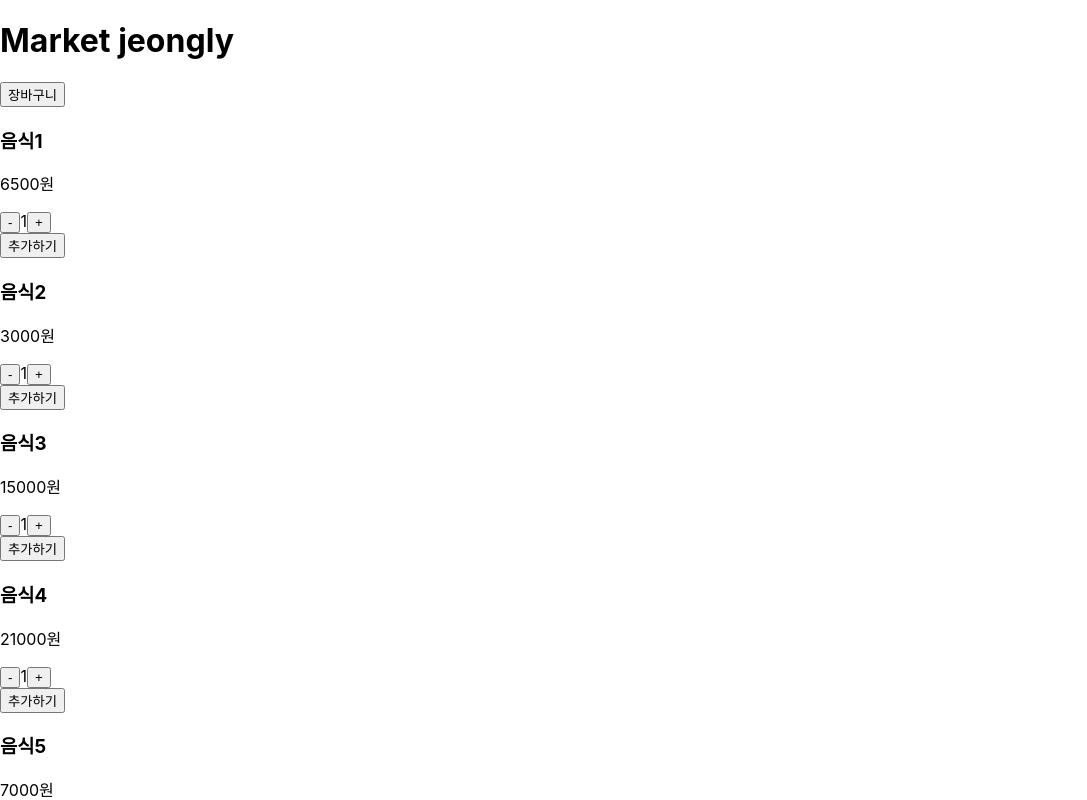
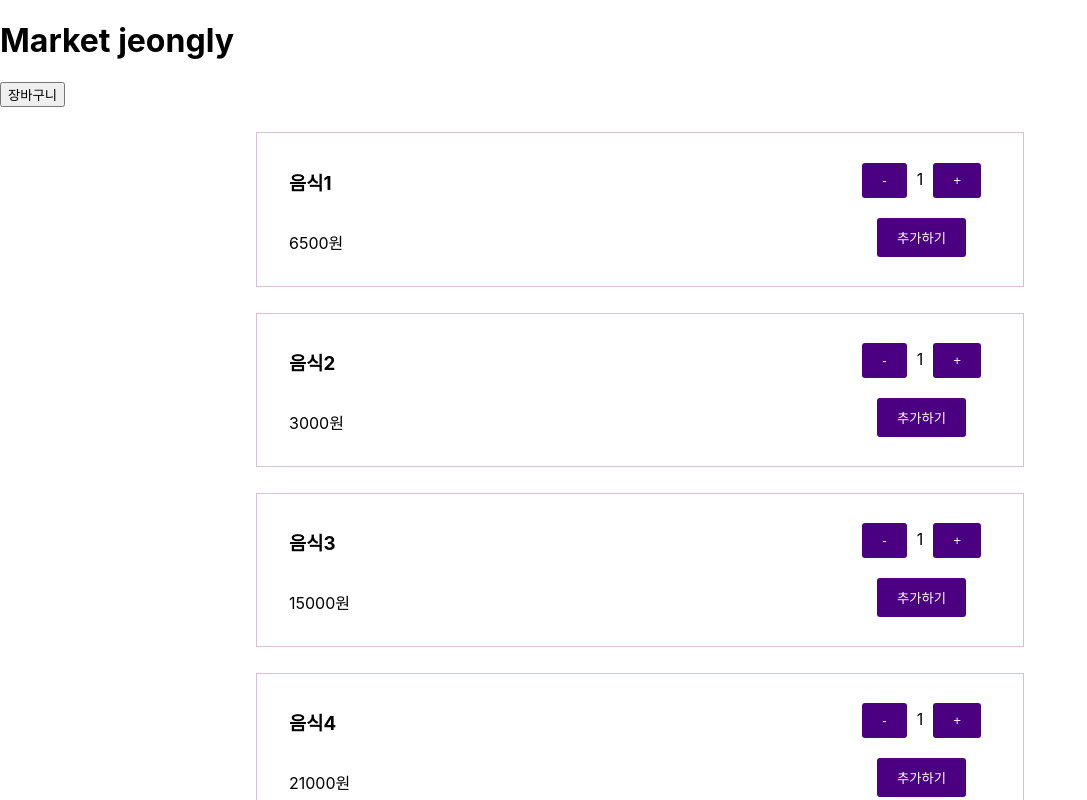
Before and after one commit to justkeepgoin/EazyEatsWeb, a React (Create React App) app: page / in a window 1280 px wide. Shown: the top 800 px of the page, without its empty margins (0-1087 px from the left). Built offline with nearby package versions, Linux system fonts and the light colour scheme.

Commit message:
feat. Menu 컴포넌트 css 스타일링
- styled-components를 적용한 css 스타일링

```diff
--- a/src/MenuItem.jsx
+++ b/src/MenuItem.jsx
@@ -1,5 +1,6 @@
 import React, { useState, useEffect, useCallback } from "react";
-import QuantityControl from "./QuantityControl"; // QuantityControl 컴포넌트를 import
+import styled from 'styled-components';
+import QuantityControl from "./QuantityControl";
 
 const MenuItem = ({ name, price, quantity, onAddToCart }) => {
   // 수량 상태와 이를 업데이트하는 함수
@@ -22,12 +23,13 @@ const MenuItem = ({ name, price, quantity, onAddToCart }) => {
   );
 
   return (
-    <div className="menu-item">
+    <StyledMenuItem className="menu-item">
+      <TextElement>
       <h3>{name}</h3>
       <p>{price}원</p>
-      <div className="quantity-control">
-        <QuantityControl value={itemQuantity} onUpdate={handleQuantityChange} /> {/* QuantityControl 컴포넌트를 렌더링 */}
-      </div>
+      </TextElement>
+      <ButtonWrapper className="quantity-control">
+      <QuantityControl value={itemQuantity} onUpdate={handleQuantityChange} />
       <button
         className="add-to-cart-button"
         onClick={() => {
@@ -37,8 +39,44 @@ const MenuItem = ({ name, price, quantity, onAddToCart }) => {
       >
         추가하기
       </button>
-    </div>
+      </ButtonWrapper>
+    </StyledMenuItem>
   );
 };
 
+const StyledMenuItem = styled.div`
+display: flex;
+flex-direction: center;
+align-items: center;
+justify-content: space-between;
+border: 1px solid #D8BFD8;
+margin: 2% 20%;
+padding: 1rem 2rem;
+`;
+
+const TextElement = styled.div`
+display: flex;
+flex-direction: column;
+`;
+
+const ButtonWrapper = styled.div`
+display: flex;
+flex-direction: column;
+align-items: center;
+
+button {
+  background-color: #4B0082;
+  color: #fff;
+  padding: 10px 20px;
+  border: none;
+  border-radius: 3px;
+  cursor: pointer;
+  margin: 10px;
+
+  &:hover {
+    background-color: #27005D;
+  }
+}
+`;
+
 export default MenuItem;
--- a/src/MenuList.jsx
+++ b/src/MenuList.jsx
@@ -1,5 +1,7 @@
 import React from 'react';
 import MenuItem from './MenuItem';
+import styled from 'styled-components';
+
 
 const MenuList = ({ menuData, onAddToCart }) => {
   // slice, map 메소드 사용, MenuItem 컴포넌트로 변환
@@ -14,10 +16,14 @@ const MenuList = ({ menuData, onAddToCart }) => {
   ));
 
   return (
-    <div className="menu-list">
+    <StyledListItem className="menu-list">
       {menuItems}
-    </div>
+    </StyledListItem>
   );
 };
 
+const StyledListItem = styled.div`
+display: center;
+`;
+
 export default MenuList;
```
